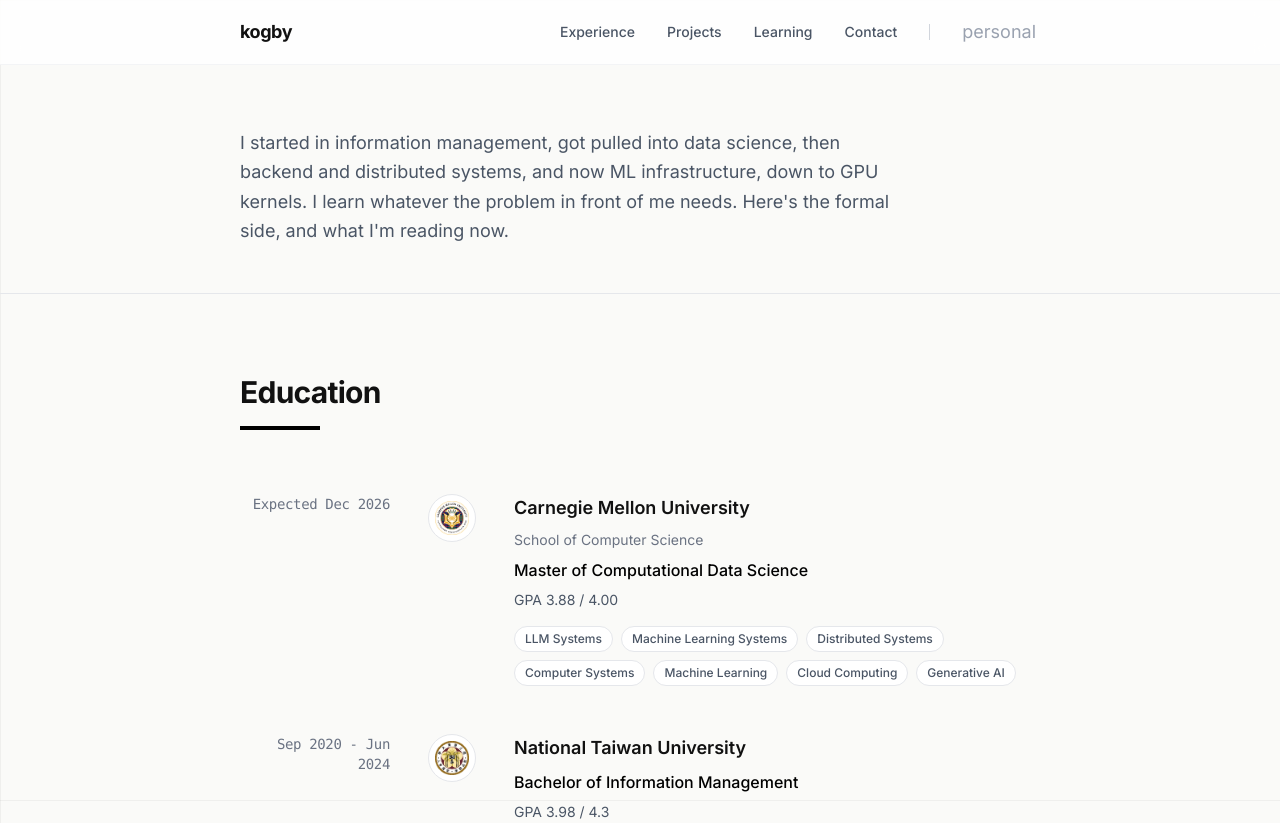
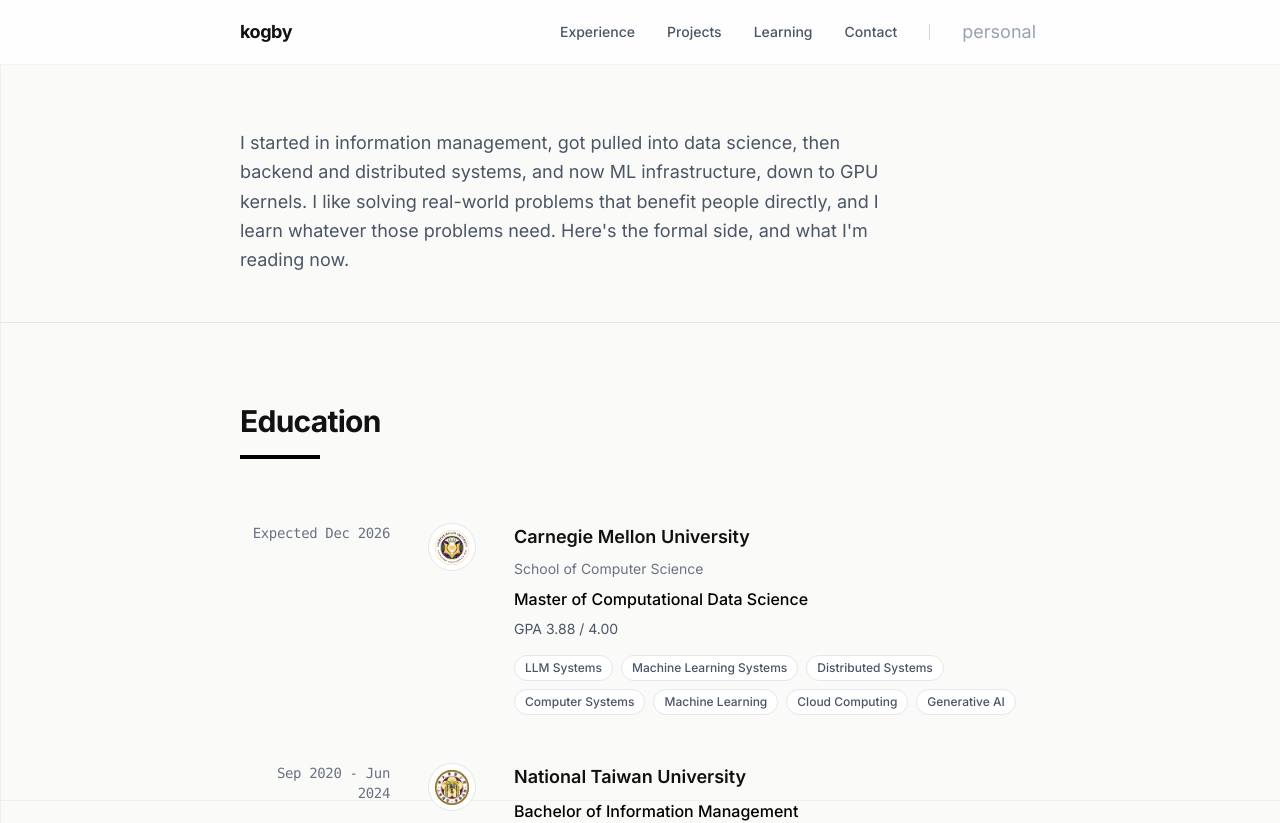
Before and after one commit to kogby/kogby.github.io, a Next.js app: page /learning in a window 1280 px wide. Shown: the top 823 px of the page. Built offline with nearby package versions, Linux system fonts and the light colour scheme.

Commit message:
feat: learning lead line in the user's own words

```diff
--- a/app/learning/page.tsx
+++ b/app/learning/page.tsx
@@ -12,8 +12,9 @@
       <Container className="pt-12 pb-12">
         <p className="text-lg text-gray-600 leading-relaxed max-w-2xl">
           I started in information management, got pulled into data science, then backend and
-          distributed systems, and now ML infrastructure, down to GPU kernels. I learn whatever the
-          problem in front of me needs. Here&apos;s the formal side, and what I&apos;m reading now.
+          distributed systems, and now ML infrastructure, down to GPU kernels. I like solving
+          real-world problems that benefit people directly, and I learn whatever those problems need.
+          Here&apos;s the formal side, and what I&apos;m reading now.
         </p>
       </Container>
       <Education />
```
